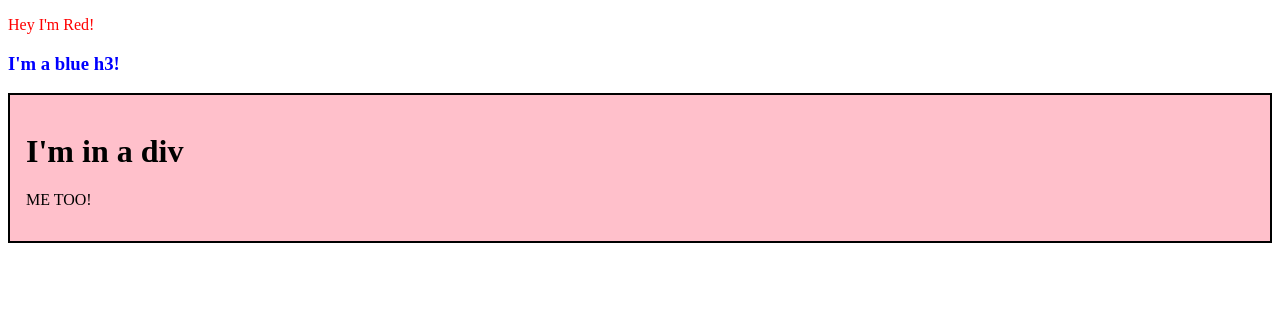
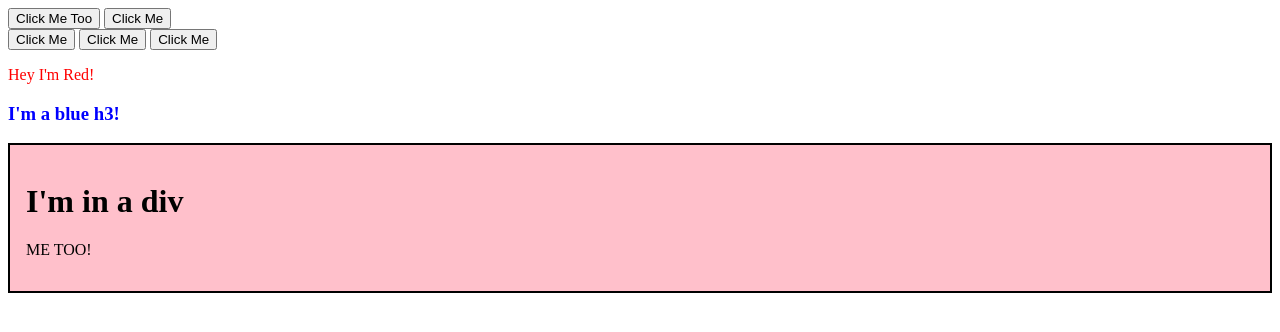
Before and after one commit to kulaizki/TheOdinProject, a plain HTML site: page DOM Manipulation/dom-exercise1/index.html in a window 1280 px wide. Drawn offline with Linux system fonts and the light colour scheme.

Commit message:
finished

```diff
--- a/DOM Manipulation/dom-exercise1/index.html
+++ b/DOM Manipulation/dom-exercise1/index.html
@@ -1,12 +1,19 @@
 <!DOCTYPE html>
 <html lang="en">
-<head>
-    <meta charset="UTF-8">
-    <meta http-equiv="X-UA-Compatible" content="IE=edge">
-    <meta name="viewport" content="width=device-width, initial-scale=1.0">
+  <head>
+    <meta charset="UTF-8" />
+    <meta http-equiv="X-UA-Compatible" content="IE=edge" />
+    <meta name="viewport" content="width=device-width, initial-scale=1.0" />
     <title>Document</title>
-</head>
-<body>
+  </head>
+  <body>
+    <button id="btn">Click Me Too</button>
+    <button id="btn">Click Me</button>
+    <div id="container">
+      <button id="1">Click Me</button>
+      <button id="2">Click Me</button>
+      <button id="3">Click Me</button>
     <script src="script.js"></script>
-</body>
+    </div>
+  </body>
 </html>
--- a/DOM Manipulation/dom-exercise1/script.js
+++ b/DOM Manipulation/dom-exercise1/script.js
@@ -2,6 +2,25 @@ const body = document.querySelector("body");
 const p = document.createElement("p");
 const h3 = document.createElement("h3");
 const div = document.createElement("div");
+
+const btn = document.querySelector("#btn");
+// btn.onclick = () => alert("Hello World"); // doesn'nt need {} because it's just a single statement
+
+btn.addEventListener("click", () => { // this is more flexible and powerful
+  alert("Hello World");
+});
+
+const buttons = document.querySelectorAll('button');
+
+// we use the .forEach method to iterate through each button
+buttons.forEach((button) => {
+
+  // and for each one we add a 'click' listener
+  button.addEventListener('click', () => {
+    alert(button.id);
+  });
+});
+
 body.appendChild(p);
 body.appendChild(h3);
 body.appendChild(div);
@@ -12,7 +31,10 @@ p.setAttribute("style", "color: red");
 h3.textContent = "I'm a blue h3!";
 h3.setAttribute("style", "color: blue");
 
-div.setAttribute("style", "background-color: pink; border: 2px solid black; padding: 1rem;");
+div.setAttribute(
+  "style",
+  "background-color: pink; border: 2px solid black; padding: 1rem;"
+);
 const h1 = document.createElement("h1");
 const p2 = document.createElement("p");
 
```
